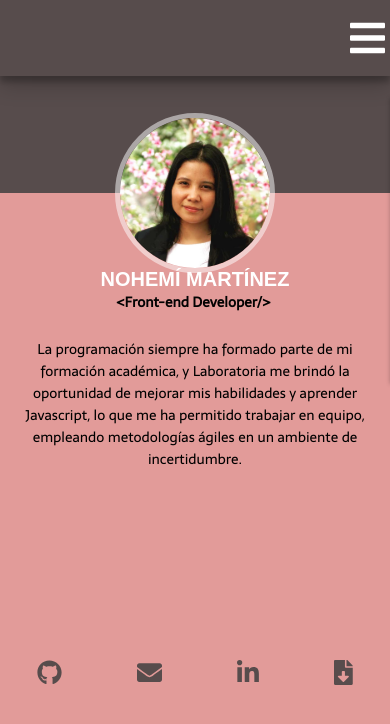
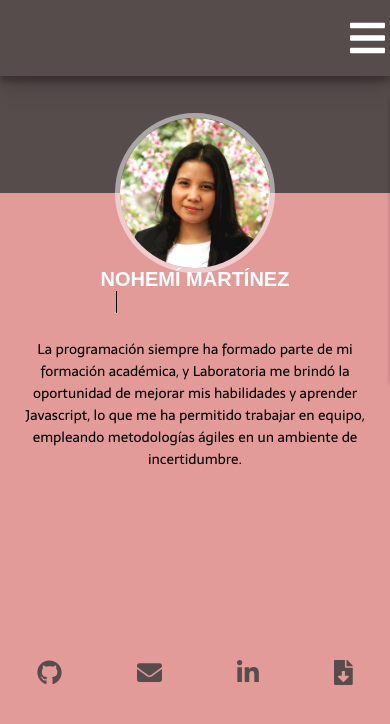
Before and after one commit to nohestmm/portfolio, a React (Create React App) app: page / in a window 390 px wide. Shown: the top 724 px of the page. Built offline with nearby package versions, Linux system fonts and the light colour scheme; a web font is replaced by a local one.

Commit message:
adding animation to mobile view

```diff
--- a/src/App.css
+++ b/src/App.css
@@ -1,10 +1,12 @@
 @import url('https://fonts.googleapis.com/css?family=B612&display=swap');
 @import url('https://fonts.googleapis.com/css?family=Sarala&display=swap');
-#root{
+
+#root {
     height: 100vh;
     width: 100vw;
 
 }
+
 .content-top {
     align-items: center;
     width: 100%;
@@ -67,6 +69,26 @@
     color: #020202;
     font-family: 'Sarala', sans-serif;
 }
+
+.text-bottom_name span {
+    position: absolute;
+    right: 0;
+    width: 0;
+    background: #E29B99;
+    border-left: 1px solid #000;
+    animation: escribir 5s steps(60) infinite alternate;
+}
+
+@keyframes escribir {
+    from {
+        width: 30%
+    }
+
+    to {
+        width: 70%
+    }
+}
+
 
 .fa-home,
 .fa-tools,
@@ -425,28 +447,32 @@
     display: none;
 
 }
+
 @media screen and (min-width: 45em) {
     body {
         background: url("./img/background.jpg")no-repeat center center fixed;
         -webkit-background-size: cover;
         -moz-background-size: cover;
         -o-background-size: cover;
-        background-size: cover;;
+        background-size: cover;
+        ;
     }
+
     .profile-photo {
-        display:none;
+        display: none;
     }
 
     .myphoto {
         display: none;
 
     }
+
     .aside-profile {
         position: fixed;
         justify-content: center;
         display: flex;
         width: 20%;
-    top:0;
+        top: 0;
         height: 100vh;
         background: linear-gradient(to bottom, #574C4C 20%, #E29B99 20%, #E29B99 100%);
     }
@@ -458,14 +484,15 @@ width: 150px;
         height: 150px;
         border: 5px solid rgba(255, 255, 255, 0.5);
         background-size: 100% auto;
-    top:10%;
+        top: 10%;
         border-radius: 50%;
     }
-.content-top{
+
+    .content-top {
         display: none;
     }
 
-.bottom-div{
+    .bottom-div {
 
         height: 100%;
         display: flex;
@@ -478,23 +505,27 @@ width: 150px;
         min-height: calc(100vh - 15%);
 
     }
-.name span{
+
+    .name span {
         font-display: 'Sarala', sans-serif;
         font-size: 42px;
         color: black;
 
     }
-.text-bottom_name{
+
+    .text-bottom_name {
         font-size: 24px;
 
     }
-.paragraph{
+
+    .paragraph {
         margin-left: 0;
         text-align: left;
         margin-top: 37px;
         font-size: 18px;
     }
-.content-options{
+
+    .content-options {
         height: 40%;
         position: absolute;
         display: flex;
@@ -504,33 +535,43 @@ width: 150px;
         justify-content: space-between;
         margin: 0;
     }
-.footer{
+
+    .footer {
         position: relative;
-    top:-6%;
+        top: -6%;
 
     }
-.content-imgprofile{
+
+    .content-imgprofile {
         display: flex;
         width: 80%;
         justify-content: center;
     }
-.text-bottom_name{
+
+    .text-bottom_name {
         position: relative;
         float: left;
     }
+
     .text-bottom_name span {
-    position:absolute;
-    right:0;
-    width:0;
+        position: absolute;
+        right: 0;
+        width: 0;
         background: #e1e4e9;
         border-left: 1px solid #000;
         animation: escribir 5s steps(60) infinite alternate;
     }
 
     @keyframes escribir {
-    from { width: 100% }
-    to { width:0 }
+        from {
+            width: 100%
         }
+
+        to {
+            width: 0
+        }
+    }
+
     .navbar-text {
         color: white;
         font-family: Sarala, sans-serif;
@@ -539,6 +580,7 @@ width: 150px;
         align-items: center;
         font-size: 12px;
     }
+
     .content-skills {
         position: fixed;
         display: flex;
@@ -550,6 +592,7 @@ width: 150px;
         left: 20%;
         min-height: calc(100vh - 15%);
     }
+
     .content-project {
 
         display: flex;
@@ -561,6 +604,7 @@ width: 150px;
         left: 20%;
         min-height: calc(100vh - 15%);
     }
+
     .title-SkillProjects {
         width: 96%;
         font-size: 34px;
@@ -568,6 +612,7 @@ width: 150px;
         color: #574c4c;
         margin: 0 0 0 4%;
     }
+
     .content-iconskills {
         display: flex;
         justify-content: center;
@@ -581,6 +626,7 @@ width: 150px;
 
         background: #e29b9924;
     }
+
     .content-iconprojects {
         width: 30%;
         margin-bottom: 40px;
@@ -590,15 +636,18 @@ width: 150px;
         padding-left: 2%;
 
     }
-    .content-projectsdetails{
+
+    .content-projectsdetails {
         border-radius: 10px;
 
     }
-    .content-projectsdetails:hover{
+
+    .content-projectsdetails:hover {
         opacity: 0.4;
         cursor: pointer;
 
     }
+
     .img-projects {
         width: 100%;
         height: 200px;
@@ -606,9 +655,17 @@ width: 150px;
         border: none;
     }
 
-    .name span:nth-child(2){
+    .name span:nth-child(2) {
         font-weight: 100;
 
+    }
+
+.img-preview {
+    height: 100%;
+    min-height: 400px;
+    width: 100%;
+    border-radius: 3px;
+    min-width: 1000px;
 }
 
     .fa-home:hover,
@@ -616,18 +673,21 @@ width: 150px;
     .fa-briefcase:hover {
         color: #574C4C;
     }
+
     .footer-ancle {
         height: 25px;
     }
+
     .fa-github:hover,
     .fa-envelope:hover,
     .fa-linkedin-in:hover,
     .fa-file-download:hover,
     .fa-link:hover,
     .fa-search:hover {
-    color: #E29B99 ;
+        color: #E29B99;
     }
-.rombo-icon{
+
+    .rombo-icon {
         background: #e29b9952;
     }
 }
```
Lines whose indentation alone changed are shown as unchanged.
